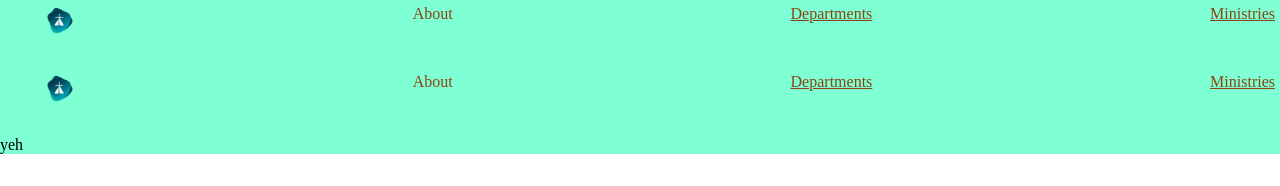
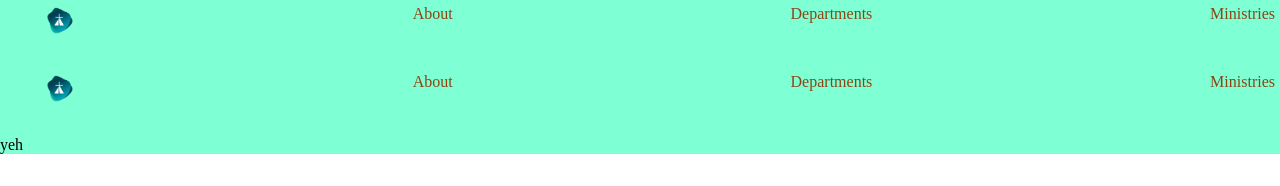
Before and after one commit to kimutai-codes/deli-blog, a Next.js app: page /components/navBar in a window 1280 px wide. Shown: the top 186 px of the page. Built offline with nearby package versions, Linux system fonts and the light colour scheme.

Commit message:
dropdowns working

```diff
--- a/pages/components/navBar.js
+++ b/pages/components/navBar.js
@@ -4,9 +4,16 @@ import React, { useState } from 'react';
 
 const Navbar = () => {
 	const [dropDown, setDropDown] = useState(false);
+	const [minDrop, setminDrop] = useState(false);
+
 	const dropClick = (e) => {
 		setDropDown(!dropDown);
+		setminDrop(!minDrop);
 		console.log('brrr');
+	};
+	const dropMin = () => {
+		setminDrop(!minDrop);
+		setDropDown(!dropDown);
 	};
 	return (
 		<div className='navbar-div'>
@@ -59,7 +66,10 @@ const Navbar = () => {
 				</li>
 
 				{/* another btn for ministries */}
-				<li className='ministries btn'>
+				<li
+					className={`ministries btn ${minDrop ? 'mindropped' : ''}`}
+					onClick={dropMin}
+				>
 					Ministries
 					<ul>
 						<li>
@@ -93,18 +103,17 @@ const Navbar = () => {
 				.navbar {
 					display: flex;
 					flex-direction: row;
-          justify-content: space-between;
+					justify-content: space-between;
 				}
 
 				.btn a {
-					color: red;
 					display: none;
-				}
-				.btn {
-					text-decoration: underline;
 				}
 
 				.dropped a {
+					display: inline;
+				}
+				.mindropped a {
 					display: inline;
 				}
 
@@ -116,7 +125,6 @@ const Navbar = () => {
 				.menu {
 					display: none;
 				}
-
 			`}</style>
 		</div>
 	);
```
